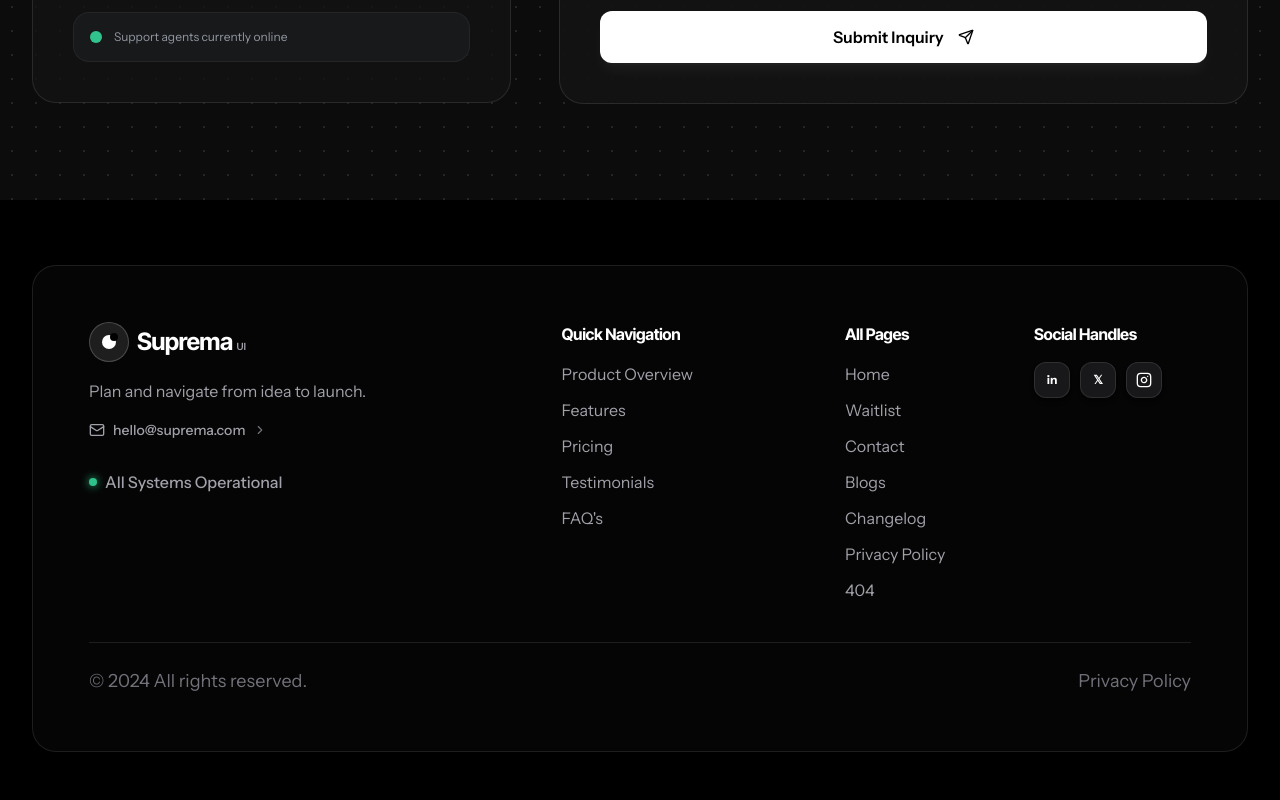
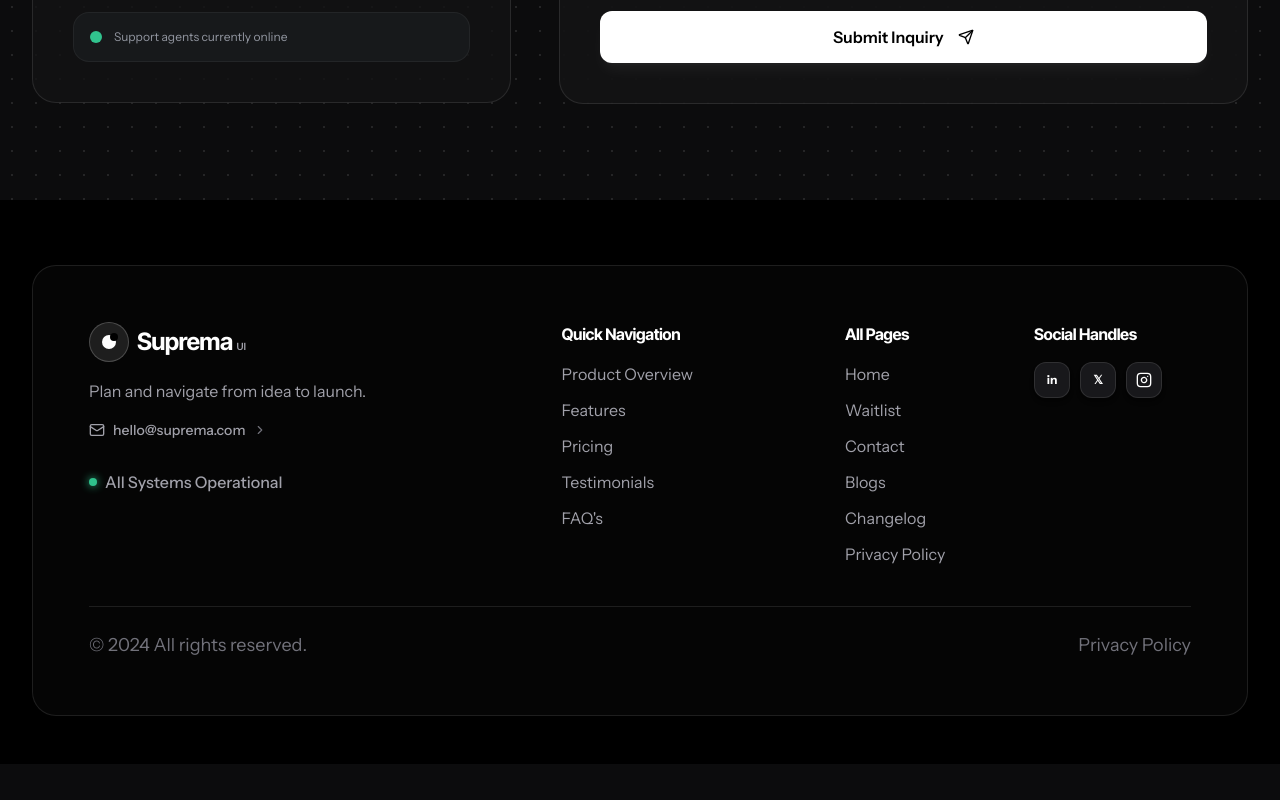
Before and after one commit to sameermasih778/KhawajaLabs-Project-2, a React (Vite) app: page /contact in a window 1280 px wide. Shown: the part 725-1525 px from the top of the page. After the commit the page ends 1489 px from the top, so only its background shows below. Built offline with nearby package versions, Linux system fonts and the light colour scheme; a web font is replaced by a local one.

Commit message:
The Last One

```diff
--- a/src/components/Footer.jsx
+++ b/src/components/Footer.jsx
@@ -86,7 +86,7 @@
                 <li><a href="#blogs" className="hover:text-white transition-colors">Blogs</a></li>
                 <li><a href="#changelog" className="hover:text-white transition-colors">Changelog</a></li>
                 <li><a href="#privacy" className="hover:text-white transition-colors">Privacy Policy</a></li>
-                <li><a href="#404" className="hover:text-white transition-colors">404</a></li>
+
               </ul>
             </div>
 
```
